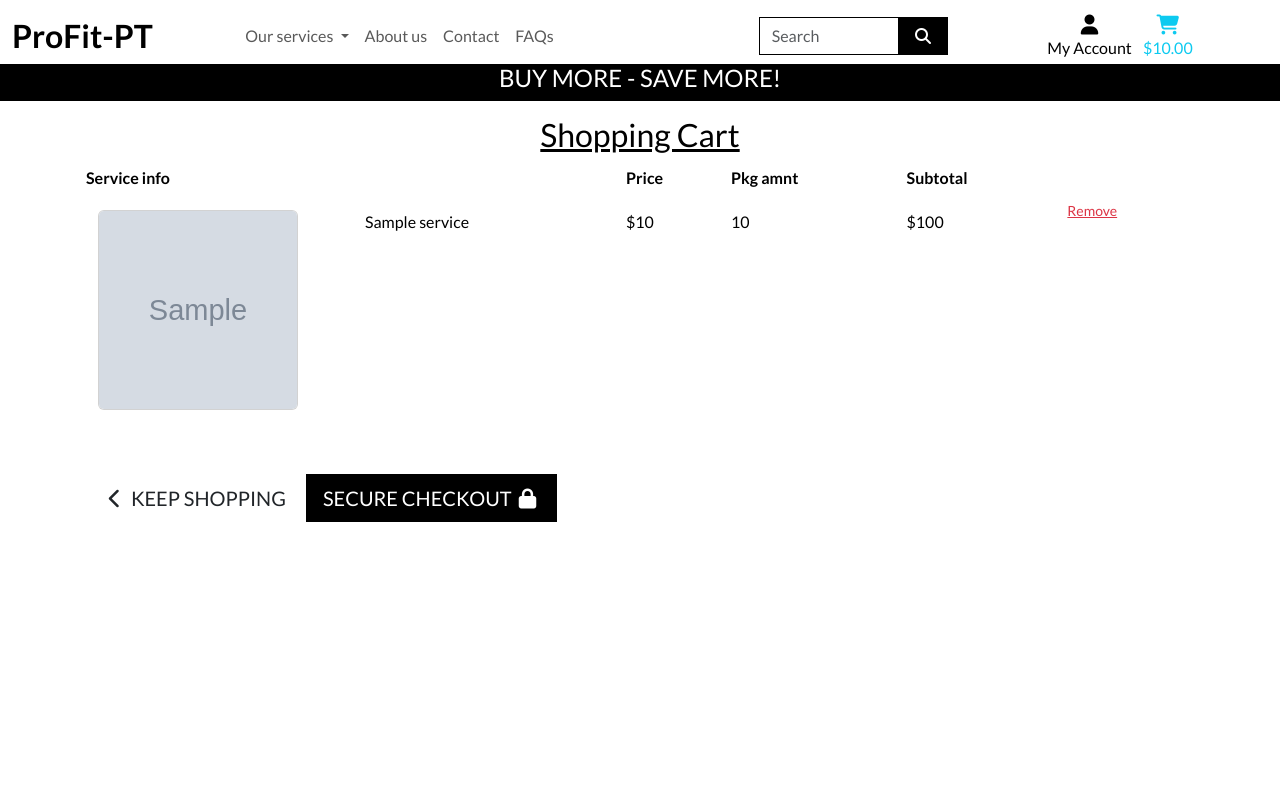
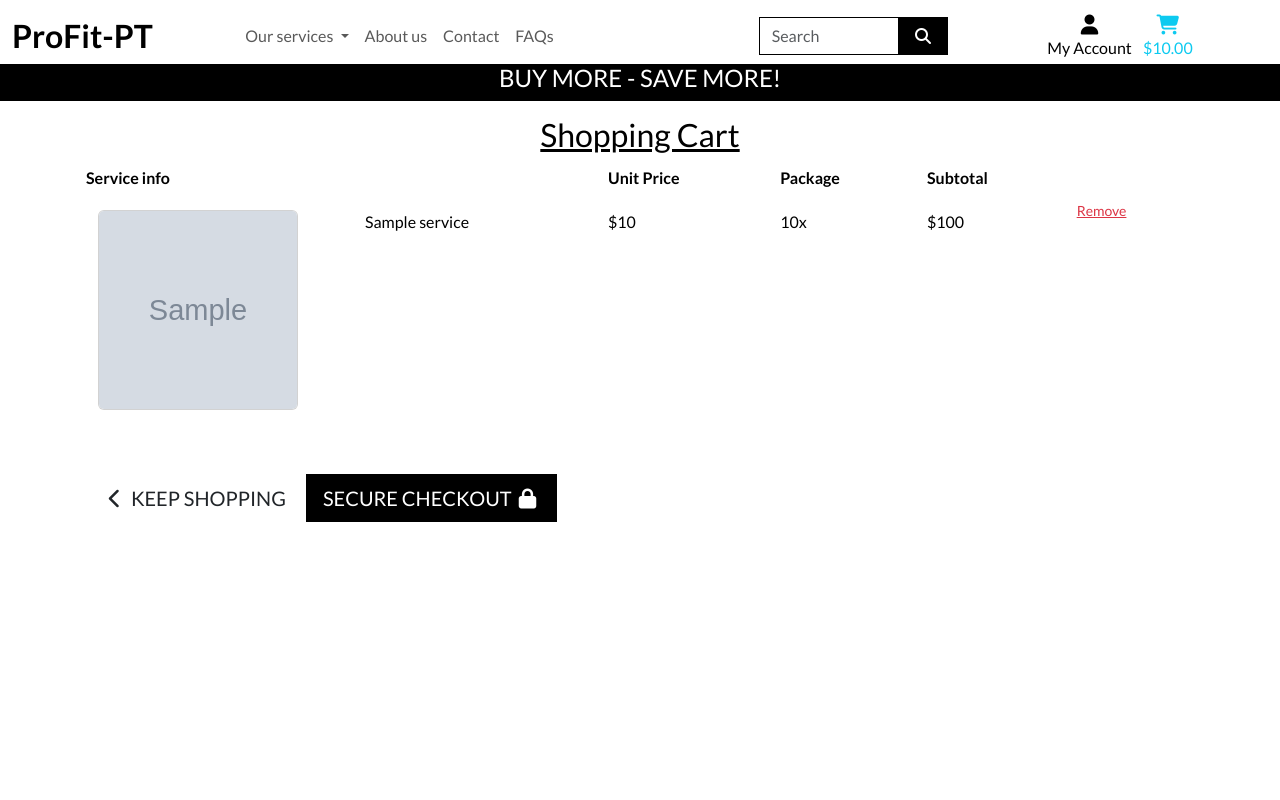
Before and after one commit to DavidFB94/pro-fit-pt, a Django app: template cart/templates/cart/cart.html in a window 1280 px wide. Run offline with Django 4.2, Linux system fonts and the light colour scheme; the template is opened without the code that fills it: most values are stand-ins (such as "Sample title", 1, 10 or a date in 2020); grey boxes marked "Sample" are stand-in pictures; some libraries are stand-ins or nearby versions.

Commit message:
Update table headings

```diff
--- a/cart/templates/cart/cart.html
+++ b/cart/templates/cart/cart.html
@@ -27,8 +27,8 @@
                         <tr>
                             <th scope="col">Service info</th>
                             <th scope="col"></th>
-                            <th scope="col">Price</th>
-                            <th scope="col">Pkg amnt</th>
+                            <th scope="col">Unit Price</th>
+                            <th scope="col">Package</th>
                             <th scope="col">Subtotal</th>
                         </tr>
                     </thead>
@@ -50,7 +50,7 @@
                             <p class="my-0">${{ item.price_per_unit }}</p>
                         </td>
                         <td class="py-3">
-                            <p class="my-0">{{ item.quantity }}</p>
+                            <p class="my-0">{{ item.quantity }}x</p>
                         </td>
                         <td class="py-3">
                             <p class="my-0">${{ item.price_per_unit|calc_subtotal:item.quantity }}</p>
```
